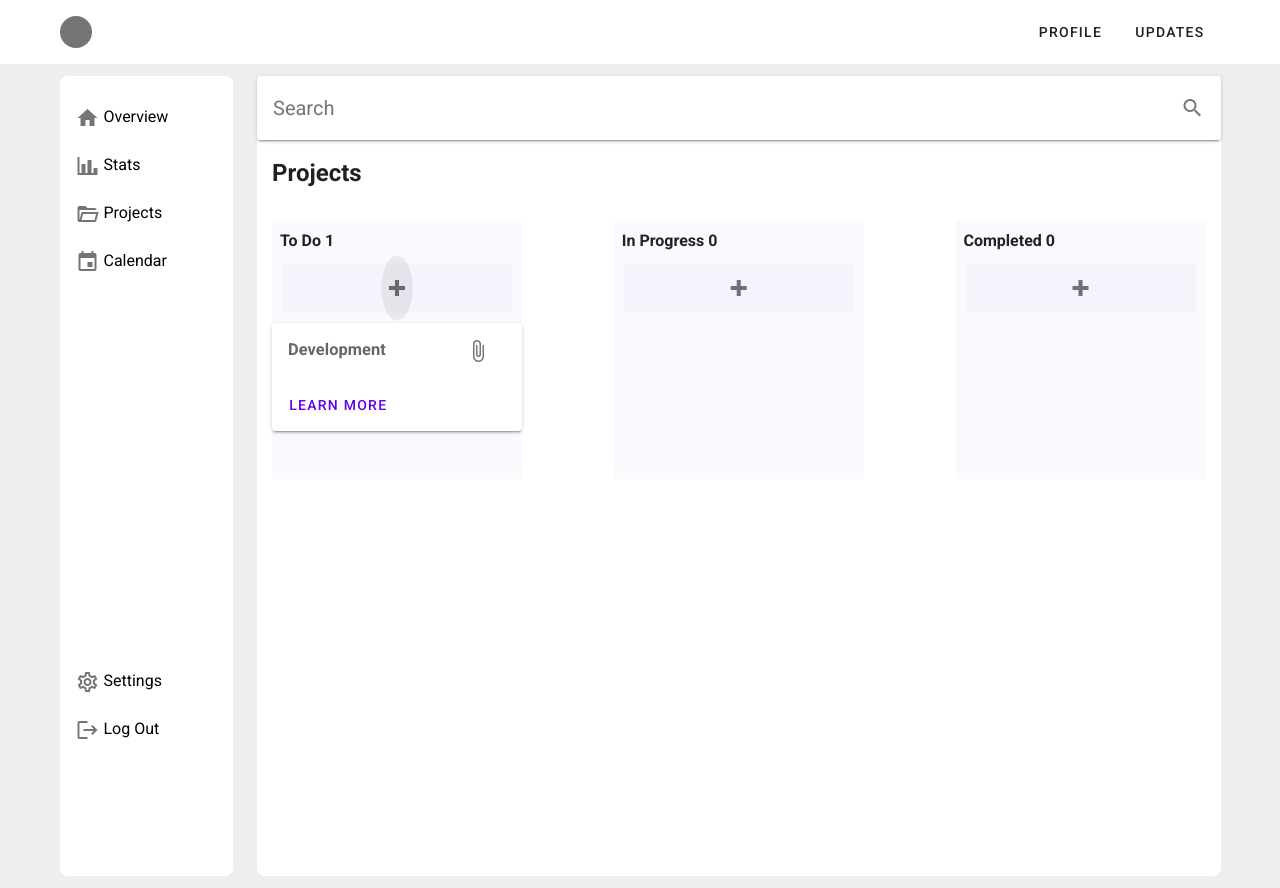
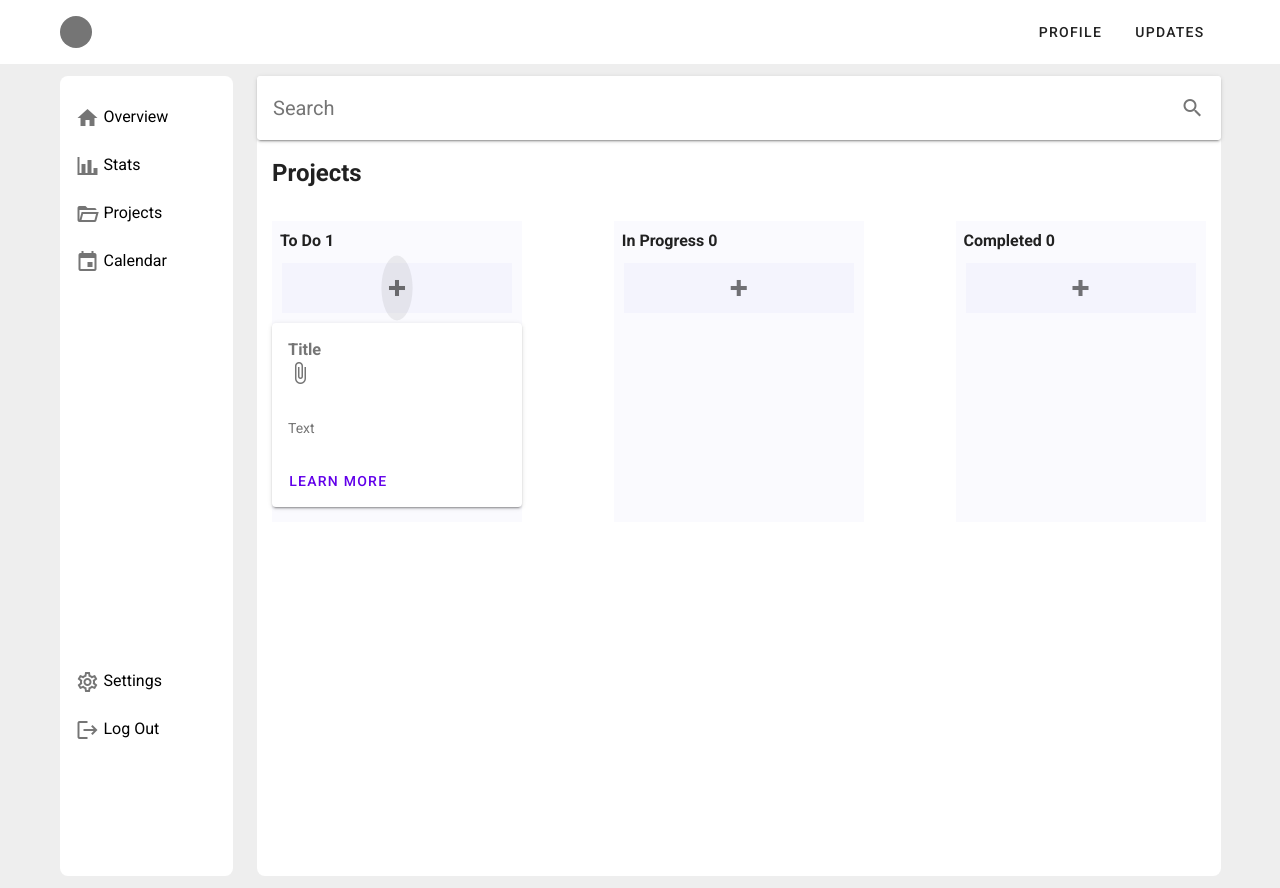
Before and after one commit to busrablt/Vue-Project, a Vue app: page /projects in a window 1280 px wide. Both pictures are taken after a click on the button 397 px from the left and 288 px from the top of the page. Built offline with nearby package versions, Linux system fonts and the light colour scheme.

Commit message:
Board and card components improved

```diff
--- a/src/components/Board.vue
+++ b/src/components/Board.vue
@@ -23,15 +23,18 @@ export default {
       boardTitle: String,
       cardCount: Number
     },
-    data: (instance) => ({
-      currentId: instance.id
+    data: () => ({
+      cardInfos: []
+
     }),
     methods:{
       drop(e) {
-        const card_id = e.dataTransfer.getData('card_id');
-        const card = document.getElementById(card_id);
-        card.style.display = "block";
-        e.target.appendChild(card);
+        var cardInfo = JSON.parse(e.dataTransfer.getData('card_info'))
+        this.cardInfos.push(cardInfo)
+        const card_id = cardInfo.id
+        const card = document.getElementById(card_id)
+        card.style.display = "block"
+        e.target.appendChild(card)
         this.$emit("transferedCardID", card_id)
 
       },
--- a/src/components/Card.vue
+++ b/src/components/Card.vue
@@ -1,15 +1,19 @@
 <template>
   <div>
     <v-card
-        :id="id"
+        :id="info.id"
         class="card"
         :draggable="draggable"
         @dragstart="dragStart"
         @dragover.stop>
 
         <v-card-text class="card-text">
-           <h3>Development<v-icon class="icon">mdi-paperclip</v-icon></h3>
+           <h3><input placeholder="Title"/> <v-icon class="icon">mdi-paperclip</v-icon> </h3>
         </v-card-text>
+        <v-card-text class="card-text">
+           <input placeholder="Text"/>
+        </v-card-text>
+
 
         <v-card-actions>
             <v-btn
@@ -29,16 +33,18 @@
 <script>
 export default {
     name:"Card",
-    props:['id','draggable'],
+    props:['draggable', 'info'],
     created() {
-      console.log(this.id)
+      console.log(this.info.id)
     },
     methods:{
-       dragStart: e=>{
-         const target = e.target;
-         e.dataTransfer.setData('card_id', target.id) ;
-         setTimeout(() => {target.style.display= "none" }, 0);
-        }},
+      dragStart(e) {
+        const target = e.target
+        var stringInfo = JSON.stringify(this.info)
+        e.dataTransfer.setData('card_info', stringInfo)
+        setTimeout(() => {target.style.display= "none" }, 0)
+      }
+    },
 
 }
 </script>
@@ -50,7 +56,6 @@ export default {
   cursor: pointer;
   margin-bottom: 15px;
 }
-.icon{
-  margin-left: 80px;
-}
+
+
 </style>
--- a/src/components/Projects.vue
+++ b/src/components/Projects.vue
@@ -4,16 +4,17 @@
 
    <h2>Projects</h2>
   <main class="flexbox">
-    <Board id="board-1" @transferedCardID="changeLocation($event, todoCards)" :boardTitle=titles[0] :cardCount=todoCards.length  @getBoardTitle="addCard($event, {title: 'Başlık', text: 'Text'})" >
-      <Card v-for="(item, index) in todoCards" :key="index" :id="item.id" draggable="true"/>
+    <Board id="board-1" @transferedCardID="changeLocation($event, todoCards)" :boardTitle=titles[0]
+    :cardCount=todoCards.length  @getBoardTitle="addCard($event, {title: 'Başlık', text: 'Text'})" >
+      <Card v-for="(item, index) in todoCards" :key="index" :info="item" draggable="true"/>
     </Board>
 
     <Board id="board-2"  @transferedCardID="changeLocation($event, inProgressCards)" :boardTitle=titles[1] :cardCount=inProgressCards.length @getBoardTitle="addCard($event, {title: 'Başlık', text: 'Text'})">
-      <Card v-for="(item, index) in inProgressCards" :key="index" :id="item.id" draggable="true"/>
+      <Card v-for="(item, index) in inProgressCards" :key="index" :info="item" draggable="true"/>
     </Board>
 
     <Board id="board-3" @transferedCardID="changeLocation($event, completedCards)" :boardTitle=titles[2] :cardCount=completedCards.length @getBoardTitle="addCard($event, {title: 'Başlık', text: 'Text'})">
-      <Card v-for="(item, index) in completedCards" :key="index" :id="item.id" draggable="true"/>
+      <Card v-for="(item, index) in completedCards" :key="index" :info="item" draggable="true"/>
     </Board>
   </main>
  </div>
@@ -39,15 +40,13 @@ export default {
   },
   methods:{
     changeLocation(cardId, cardInfoArray) {
-      let findFunction = (info) => {
-         if (cardId ==info.id)
-           return true
-        }
+      let findFunction = (info) => cardId == info.id
       var selectedInfo
       // Seçilen info'nun nereden geldiğini anlamak için if'lerle kontrol ediyoruz
       if(this.todoCards.length != 0) {
+        // FIXME Find yerine filter kullandığımızda card içerisindeki console.log(id) undefined dönüyor
         selectedInfo = this.todoCards.find(findFunction) // Aradığımız id'deki objeyi bulduktan sonra bunu değişkene atıyoruz
-        this.todoCards.splice(this.todoCards.indexOf(selectedInfo), 1) // kaynak diziden seçtiğimiz elementin endeksini bulup siliyoruz
+        this.todoCards.splice(this.todoCards.findIndex((element) => element == selectedInfo), 1) // kaynak diziden seçtiğimiz elementin endeksini bulup siliyoruz
       }
       if(this.completedCards.length != 0) {
         selectedInfo = this.completedCards.find(findFunction)
```
